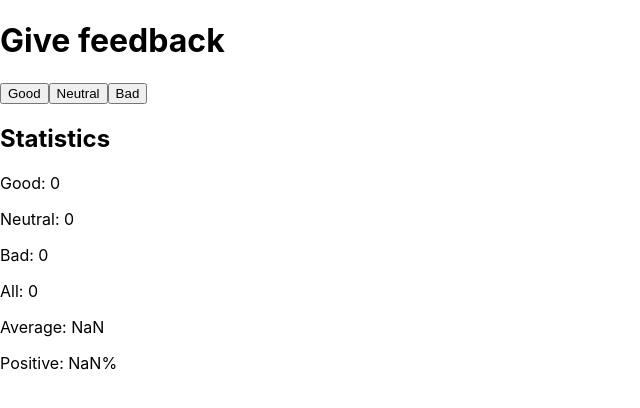
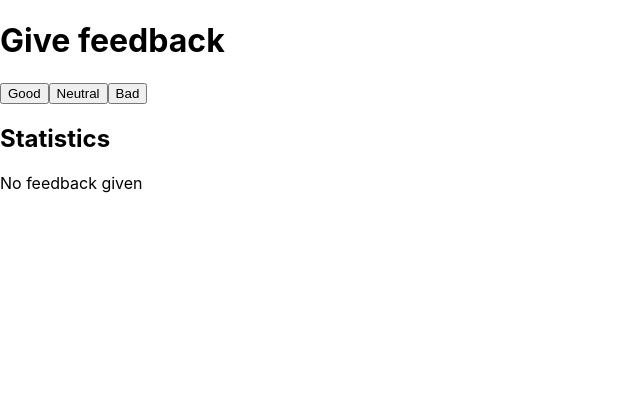
Before and after one commit to OscarSoanes/FSO-Submissions, a React (Create React App) app in the folder part1/unicafe/: page / in a window 1280 px wide. Shown: the top 408 px of the page, without its empty margins (0-640 px from the left). Built offline with nearby package versions, Linux system fonts and the light colour scheme.

Commit message:
Added an ability to display No feedback given

```diff
--- a/part1/unicafe/src/App.js
+++ b/part1/unicafe/src/App.js
@@ -8,14 +8,18 @@ function FeedbackButton({onClick, text}) {
 
 function Statistics(props) {
   return (
-    <>
+    props.good !== 0 || props.neutral !== 0 || props.bad !== 0 ? <>
       <h2>Statistics</h2>
       <p>Good: {props.good}</p>
       <p>Neutral: {props.neutral}</p>
       <p>Bad: {props.bad}</p>
       <p>All: {props.good + props.neutral + props.bad}</p>
       <p>Average: {(props.good - props.bad) / (props.good + props.neutral + props.bad)}</p>
-      <p>Positive: {(props.good) / (props.good + props.neutral + props.bad)}%</p>
+      <p>Positive: {(props.good) / (props.good + props.neutral + props.bad) * 100}%</p>
+    </> :
+    <>
+      <h2>Statistics</h2>
+      <p>No feedback given</p>
     </>
   )
 }
```
